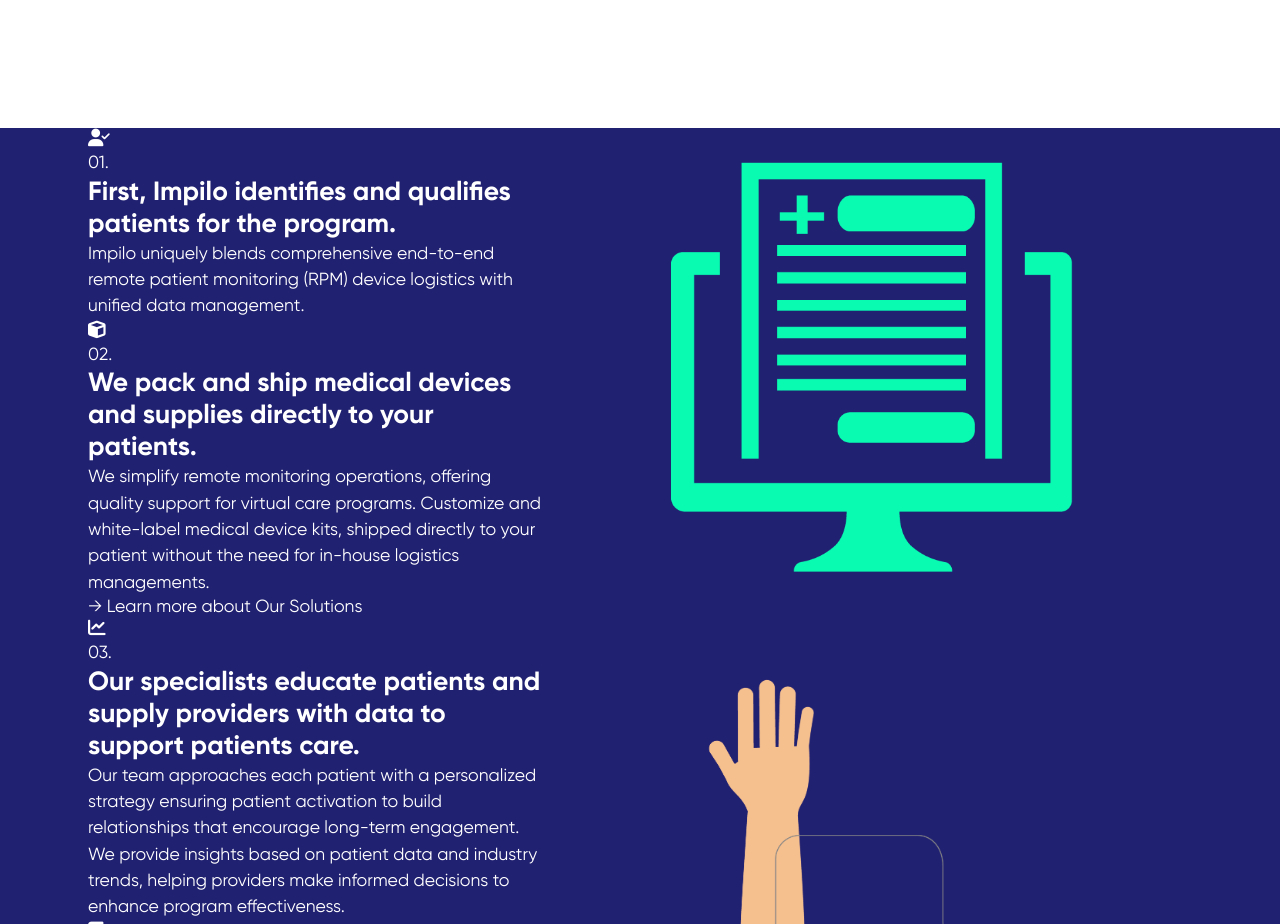
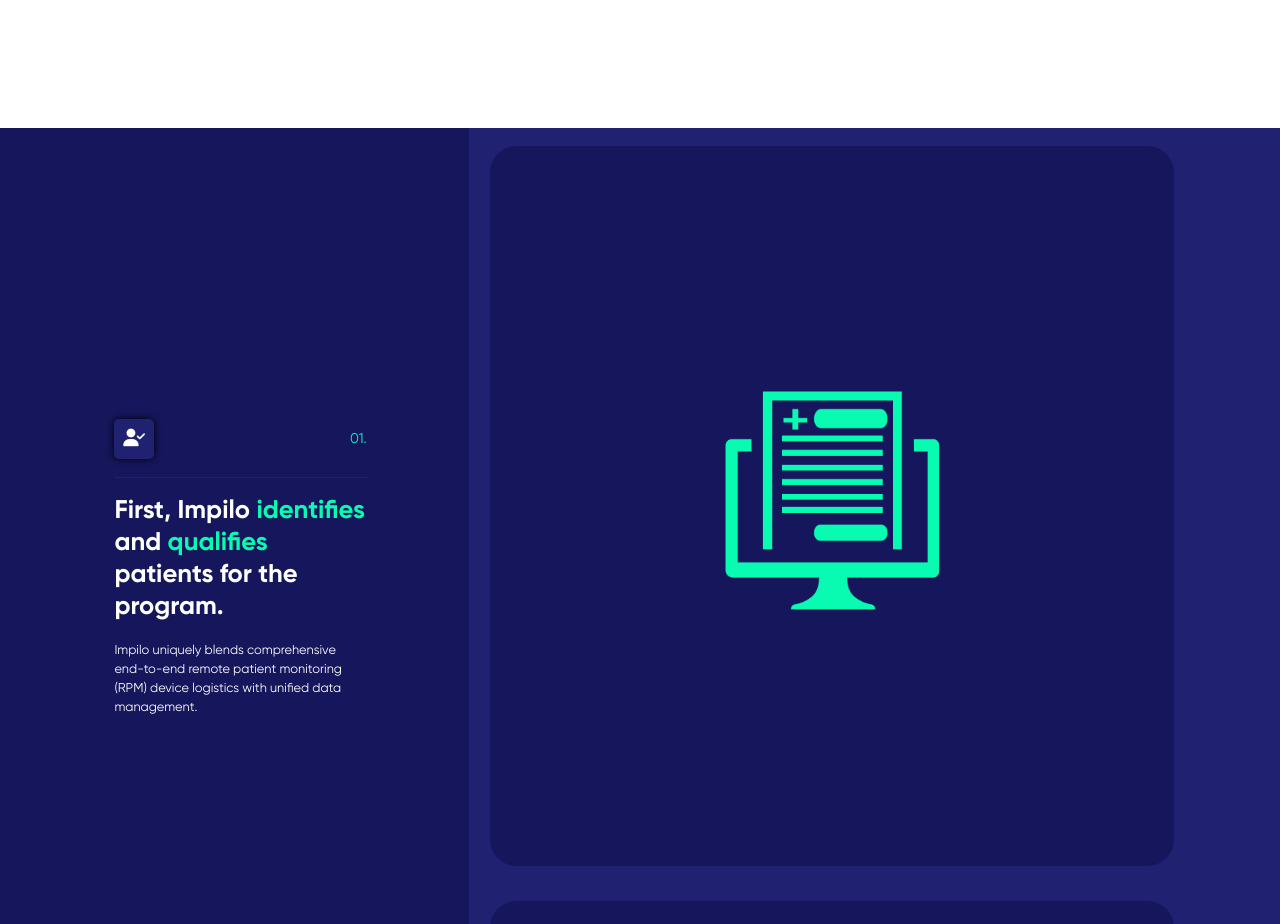
Before and after one commit to iamarifsikdar/impilo-healthcare, a plain HTML site: page index.html in a window 1280 px wide. Shown: the part 2800-3724 px from the top of the page. Drawn offline with Linux system fonts and the light colour scheme.

Commit message:
another section added in home page

```diff
--- a/css/style.css
+++ b/css/style.css
@@ -348,8 +348,79 @@
 */
 
 .about-summary {
+    padding: 0;
     margin-top: 0;
     background-color: var(--SECONDARY-COLOR-LIGHT);
     display: flex;
     gap: 0.2rem;
 }
+
+.title-leftside {
+    background-color: var(--SECONDARY-COLOR);
+    padding-left: 5rem;
+    display: flex;
+    flex-direction: column;
+    justify-content: space-evenly;
+}
+
+.title-box {
+    width: 80%;
+    padding: 1.5rem;
+    display: flex;
+    flex-direction: column;
+    gap: 1rem;
+}
+
+.box-header {
+    display: flex;
+    justify-content: space-between;
+    align-items: center;
+    border-bottom: 1px solid var(--SECONDARY-COLOR-LIGHT);
+    padding: var(--PADDING-TB) 0;
+}
+
+.user-box {
+    background-color: var(--SECONDARY-COLOR-LIGHT);
+    border-radius: 5px;
+    padding: 0.5rem;
+    box-shadow: 0 0 7px #000000;
+}
+
+.serial {
+    font-size: 0.8rem;
+    color: var(--FONT-SECONDARY-COLOR);
+}
+
+.title-box__h2 {
+    font-weight: 700;
+    font-size: clamp(1rem, 2vw, 2.5rem);
+}
+
+.title-box__p {
+    font-size: clamp(0.5rem, 1vw, 2rem);
+}
+
+.title-box__highlight {
+    color: var(--FONT-SECONDARY-COLOR);
+}
+
+.images-rightside {
+    padding-right: 5rem;
+    display: flex;
+    flex-direction: column;
+    justify-content: space-evenly;
+}
+
+.images-rightside img {
+    width: 50%;
+}
+
+.image-box {
+    display: flex;
+    justify-content: center;
+    align-items: center;
+    height: 90vh;
+    background-color: var(--SECONDARY-COLOR);
+    border-radius: 1.5rem;
+    margin: 1rem;
+}
--- a/index.html
+++ b/index.html
@@ -7,7 +7,10 @@
 
         <link rel="icon" type="image/x-icon" href="images/favicon.png" />
         <link rel="stylesheet" href="css/style.css" />
-        <link rel="stylesheet" href="path/to/font-awesome/css/font-awesome.min.css" />
+        <link
+            rel="stylesheet"
+            href="https://cdnjs.cloudflare.com/ajax/libs/font-awesome/6.5.2/css/all.min.css"
+        />
     </head>
     <body>
         <!--
```
